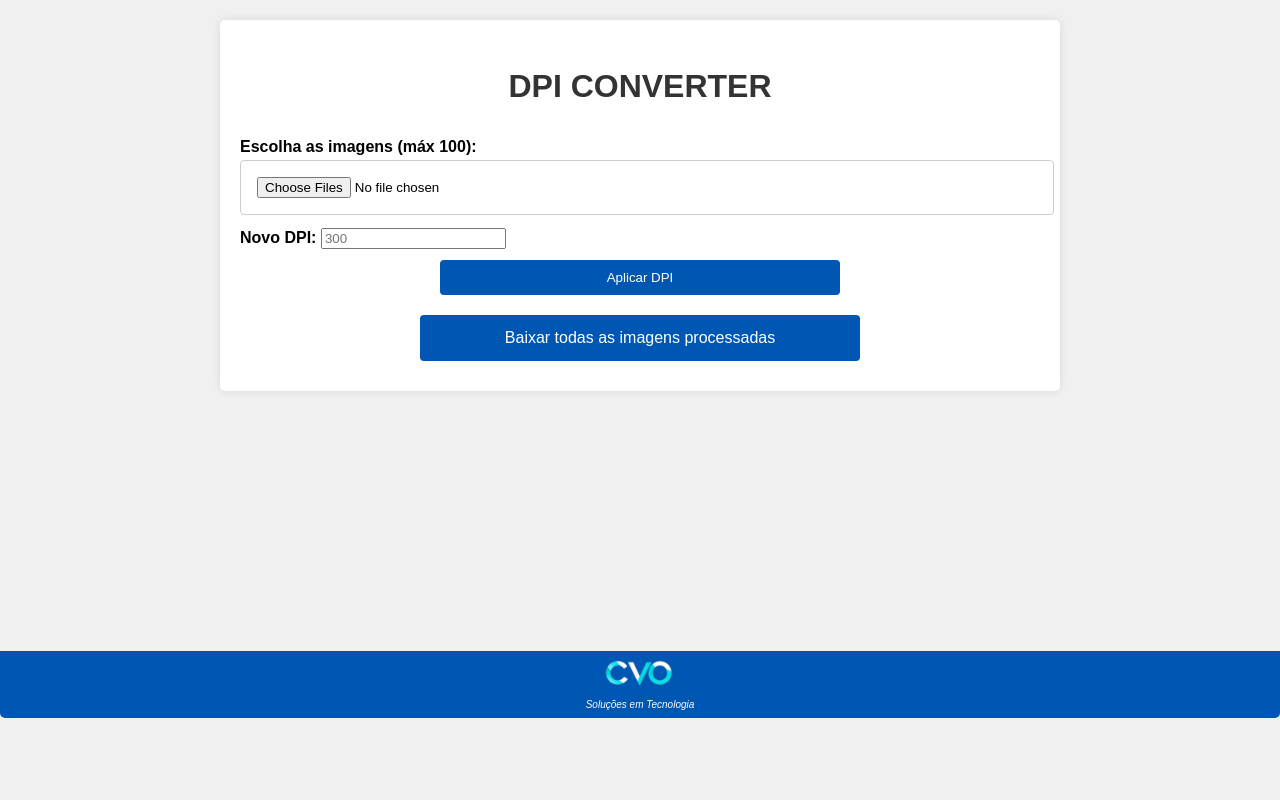
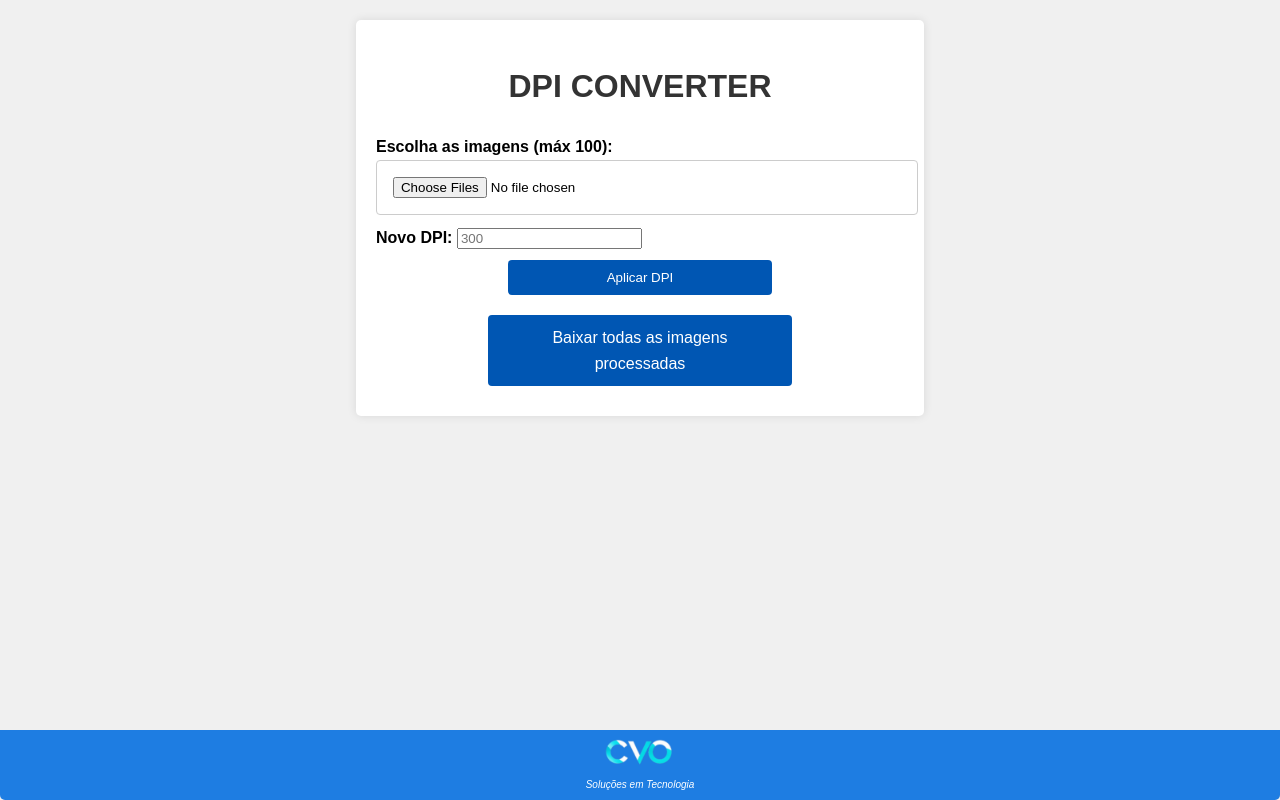
Before and after one commit to Tom-Vieira/DPI_CONVERTER_V3, a Flask app: page / in a window 1280 px wide. Run offline with Flask 3, Linux system fonts and the light colour scheme.

Commit message:
Adicionar footer com imagem da empresa

```diff
--- a/static/css/style.css
+++ b/static/css/style.css
@@ -4,6 +4,9 @@ body {
     background-color: #f0f0f0;
     margin: 0;
     padding: 0;
+    min-height: 100vh; /* Garante que o body ocupe pelo menos toda a altura da viewport */
+    display: flex;
+    flex-direction: column;
 }
 
 .container {
@@ -13,6 +16,7 @@ body {
     background-color: #ffffff;
     border-radius: 5px;
     box-shadow: 0 0 10px rgba(0, 0, 0, 0.1);
+
 }
 
 h1 {
@@ -49,7 +53,7 @@ button[type="submit"],
     border-radius: 4px;
     cursor: pointer;
     transition: background-color 0.3s;
-    width: 50%;
+    width: 50%; /* Largura definida para ocupar metade do container */
 }
 
 button[type="submit"]:hover,
@@ -97,15 +101,17 @@ button[type="submit"]:hover,
 /* Estilos para o footer */
 footer {
     text-align: center;
-    margin-top: 260px;
     padding: 5px 0;
-    background-color: #0056b3;
+    background-color: #1e7de2;
     color: white;
     border-radius: 0 0 5px 5px;
+    position: fixed;
+    bottom: 0;
+    width: 100%;
 }
 
 footer img {
-    width: 3px;
+    width: 100px; /* Tamanho da imagem do logo */
     margin-bottom: 2px;
 }
 
@@ -113,5 +119,5 @@ footer p {
     margin: 0;
     font-size: 10px;
     font-style: italic;
-
+    padding-bottom: 2px;
 }
```
Also changed, not shown: static/uploads/1.jpg, static/uploads/10.jpg, static/uploads/11.jpg, static/uploads/12.jpg, static/uploads/13.jpg, static/uploads/14.jpg, static/uploads/15.jpg, static/uploads/16.jpg, static/uploads/17.jpg, static/uploads/18.jpg, static/uploads/2.jpg, static/uploads/3.jpg, static/uploads/4.jpg, static/uploads/5.jpg, 4 more files, 1 other file.
